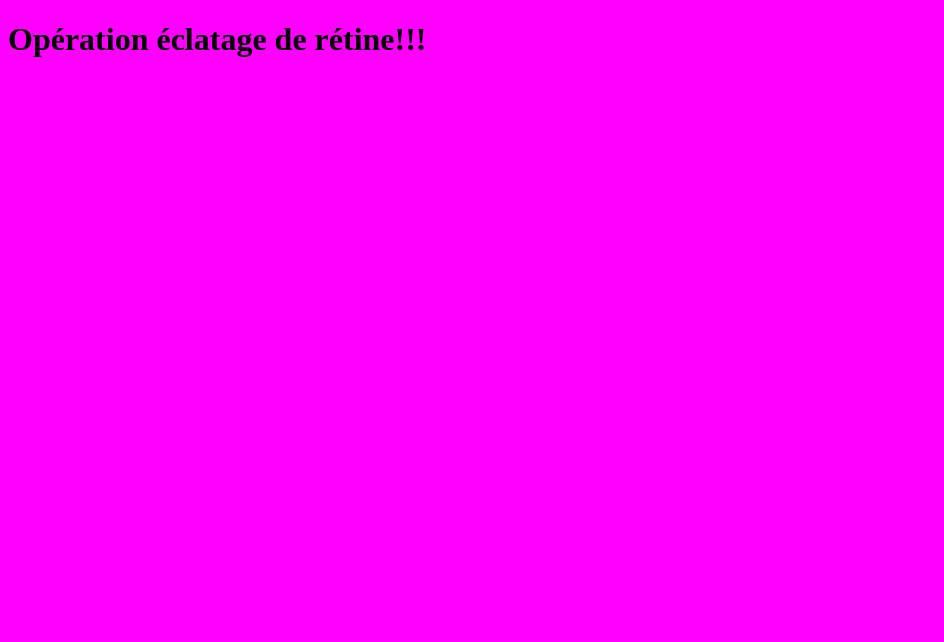
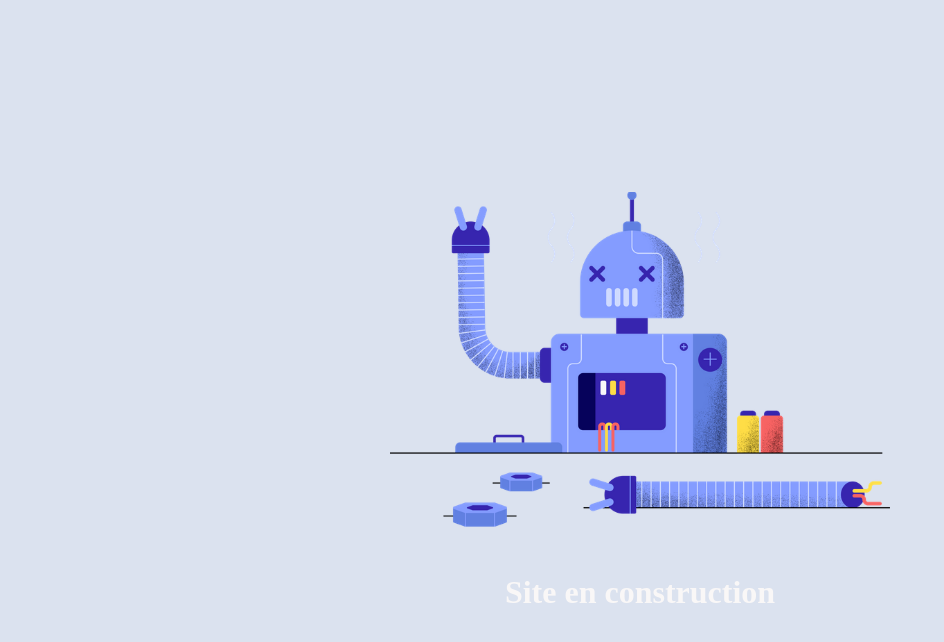
Before and after one commit to DavidRavier/DavidRavier.github.io, a plain HTML site: page index.html in a window 1280 px wide. Shown: the whole page, without its empty margins (0-944 px from the left). Drawn offline with Linux system fonts and the light colour scheme.

Commit message:
first update

```diff
--- /dev/null
+++ b/css/reset.css
@@ -0,0 +1,71 @@
+/* http://meyerweb.com/eric/tools/css/reset/ v2.0 | 20110126 */
+
+html, body, div, span, applet, object, iframe,
+h1, h2, h3, h4, h5, h6, p, blockquote, pre,
+a, abbr, acronym, address, big, cite, code,
+del, dfn, em, img, ins, kbd, q, s, samp,
+small, strike, strong, sub, sup, tt, var,
+b, u, i, center,
+dl, dt, dd, ol, ul, li,
+fieldset, form, label, legend,
+table, caption, tbody, tfoot, thead, tr, th, td,
+article, aside, canvas, details, embed,
+figure, figcaption, footer, header, hgroup,
+menu, nav, output, ruby, section, summary,
+time, mark, audio, video {
+	margin: 0;
+	padding: 0;
+	border: 0;
+	font: inherit;
+	font-size: 100%;
+	vertical-align: baseline;
+}
+/* HTML5 display-role reset for older browsers */
+article, aside, details, figcaption, figure,
+footer, header, hgroup, menu, nav, section {
+  display: block;
+}
+
+body {
+	line-height: 1;
+}
+ol, ul {
+	list-style: none;
+}
+blockquote, q {
+	quotes: none;
+}
+
+blockquote::before, blockquote::after,
+q:before, q:after {
+	content: '';
+	content: none;
+}
+table {
+	border-collapse: collapse;
+	border-spacing: 0;
+}
+
+/* Reset perso */
+a, del, ins {
+  text-decoration: none;
+}
+a {
+  color: inherit;
+}
+
+label, button {
+  cursor: pointer;
+}
+
+html {
+  box-sizing: border-box
+}
+
+*, *::before, *::after {
+  box-sizing: inherit
+}
+
+input, button {
+  outline: 0;
+}
--- a/css/style.css
+++ b/css/style.css
@@ -1,3 +1,33 @@
+/*
+nouvelles couleurs pour le site:
+DBE2EF pour la couleur primaire
+3F72AF pour la couleur secondaire
+112D4E pour la couleur de fond
+F6B6B6 (ou plutôt F9F7F7) pour la couleur de la police
+Pour la police, utliser Roboto Slab de chez Google fonts
+*/
+
+.mainContainer {
+    display: flex;
+    flex-direction: column;
+    justify-content: center;
+    align-items: center;
+    height: 100vh;
+}
+
+.mainImage {
+    max-width: 500px;
+    max-height: 400px;
+    margin-bottom: 3em;
+}
+
+
 body {
-    background-color: #f0f;
+    background-color: #DBE2EF;
 }
+
+h1 {
+    color: #F9F7F7;
+    font-size: xx-large;
+    font-weight: 800;
+}
--- a/index.html
+++ b/index.html
@@ -4,12 +4,16 @@
     <meta charset="UTF-8">
     <meta http-equiv="X-UA-Compatible" content="IE=edge">
     <meta name="viewport" content="width=device-width, initial-scale=1.0">
-    <title>Hello World!</title>
+    <title>David Ravier, développeur Fullstack</title>
+    <link rel="stylesheet" href="/css/reset.css">
     <link rel="stylesheet" href="/css/style.css">
 </head>
 <body>
-    <h1>
-        Opération éclatage de rétine!!!
-    </h1>
+    <div class="mainContainer">
+        <img class="mainImage"  src="/src/img/underconstruction.png" alt="underconstruction">
+        <h1>
+            Site en construction
+        </h1>
+    </div>
 </body>
 </html>
```
Also changed, not shown: src/img/underconstruction.png (added).
